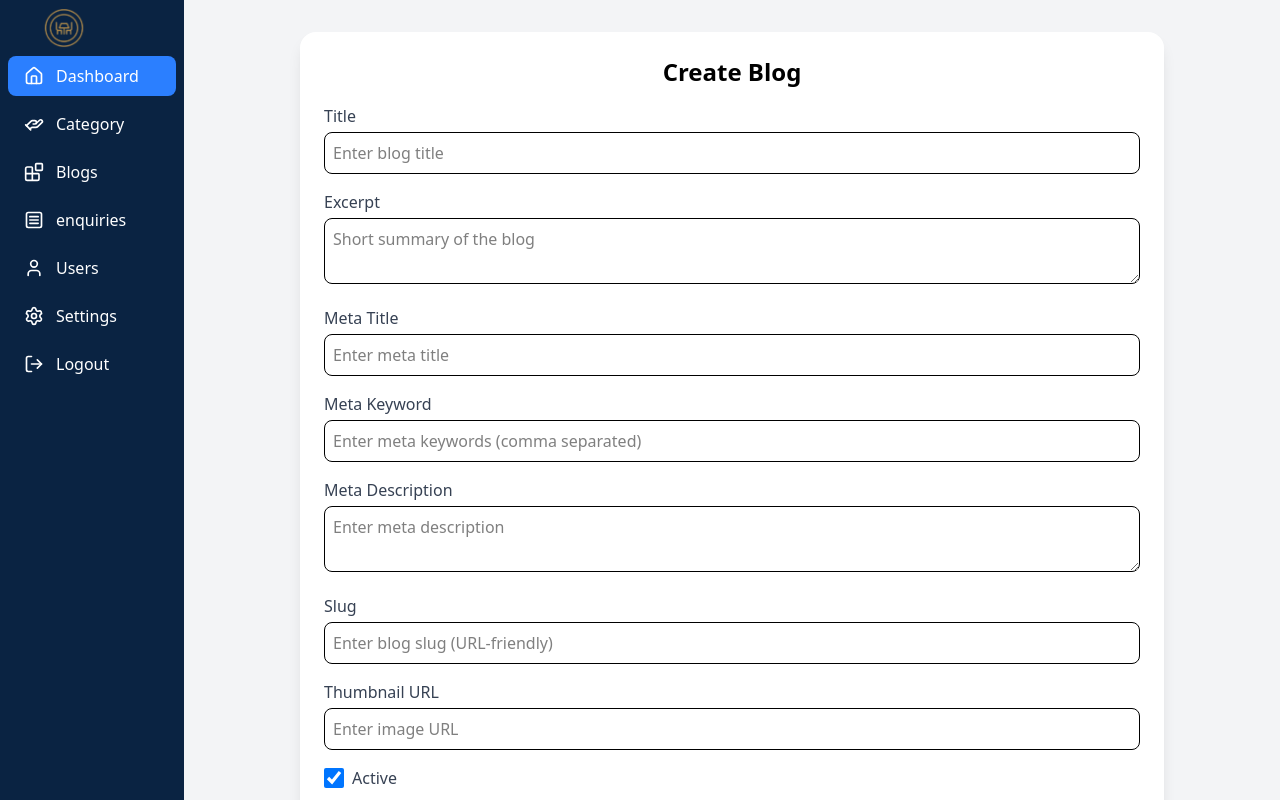
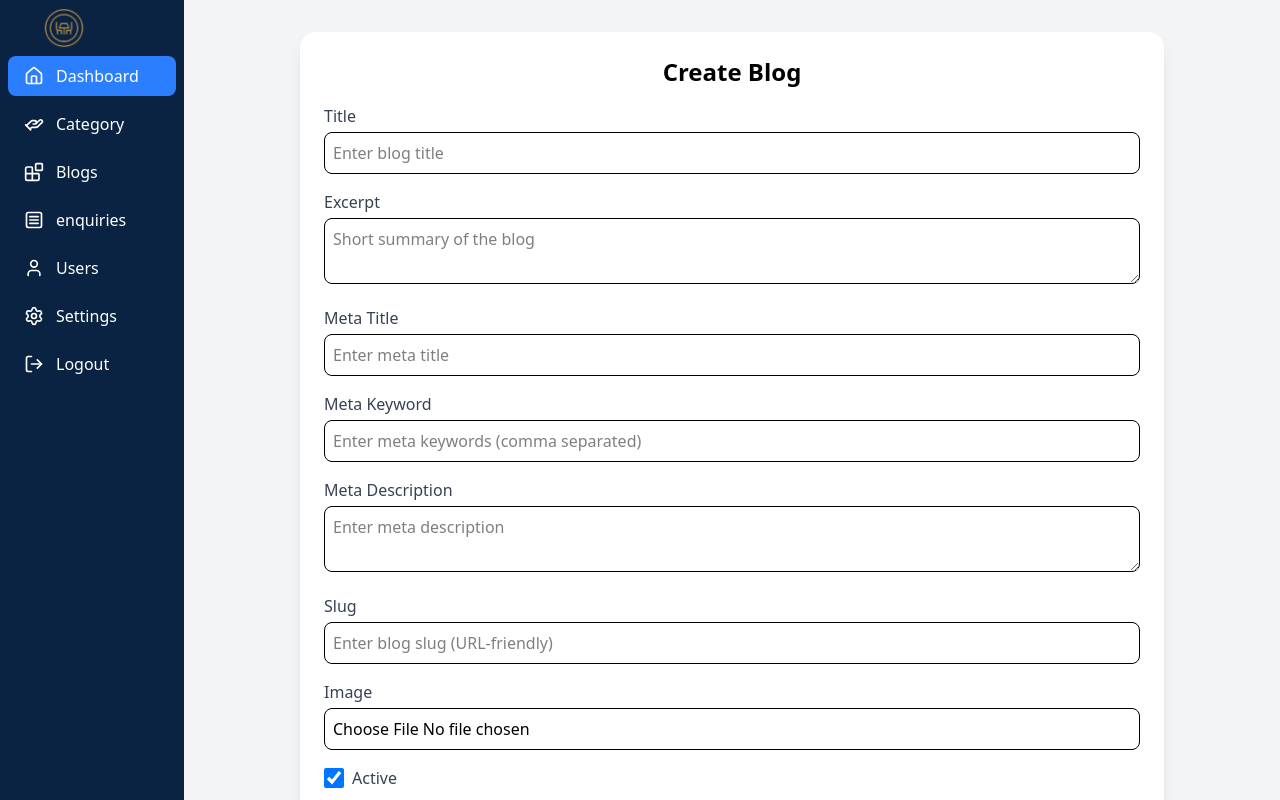
Before and after one commit to karanchawla1028/preetifrontend, a React (Vite) app: page /1/admin/blogs in a window 1280 px wide. Both pictures are taken after typing "Sample" into the empty fields and a click on the button "Add blog". Built offline with nearby package versions, Linux system fonts and the light colour scheme; no server answers.

Commit message:
some minor changes

```diff
--- a/src/admin/adminfeatures/AdminServices.jsx
+++ b/src/admin/adminfeatures/AdminServices.jsx
@@ -206,14 +206,18 @@ const AdminServices = ({ onSubmit }) => {
 
             {/* Image */}
             <div>
-              <label className="block text-gray-700 mb-1">Image URL</label>
+              <label className="block text-gray-700 mb-1"> Image</label>
               <input
-                type="text"
+                type="file"
                 name="image"
-                value={service.image}
-                onChange={handleChange}
-                placeholder="Enter main image URL"
-                className="w-full border rounded-lg p-2 focus:ring-2 focus:ring-blue-500"
+                accept="image/*"
+                onChange={(e) => {
+                  const file = e.target.files[0];
+                  handleChange({
+                    target: { name: "image", value: file?.name },
+                  });
+                }}
+                className="w-full border rounded-lg p-2 focus:ring-2 focus:ring-blue-500 "
               />
             </div>
 
--- a/src/admin/adminfeatures/Blog.jsx
+++ b/src/admin/adminfeatures/Blog.jsx
@@ -83,7 +83,7 @@ const Blog = ({ onSubmit }) => {
             metaKeyword: "",
             metaDescription: "",
             slug: "",
-            thumbnailUrl: "",
+            image: "",
             active: true,
             showOnHome: true,
             categoryId: 0,
@@ -97,6 +97,8 @@ const Blog = ({ onSubmit }) => {
       })
       .catch(() => alert("Something went wrong ."));
   };
+
+  console.log("jdhjdevfrfbr", blog);
 
   return (
     <div className="flex flex-col gap-2">
@@ -197,16 +199,19 @@ const Blog = ({ onSubmit }) => {
               />
             </div>
 
-            {/* Thumbnail URL */}
+            {/* Image */}
             <div>
-              <label className="block text-gray-700 mb-1">Thumbnail URL</label>
+              <label className="block text-gray-700 mb-1"> Image</label>
+
               <input
-                type="text"
-                name="thumbnailUrl"
-                value={blog.thumbnailUrl}
-                onChange={handleChange}
-                className="w-full border rounded-lg p-2 focus:ring-2 focus:ring-blue-500"
-                placeholder="Enter image URL"
+                type="file"
+                name="image"
+                accept="image/*"
+                onChange={(e) => {
+                  const file = e.target.files[0];
+                  handleChange({ target: { name: "image", value: file?.name } });
+                }}
+                className="w-full border rounded-lg p-2 focus:ring-2 focus:ring-blue-500 "
               />
             </div>
 
```
